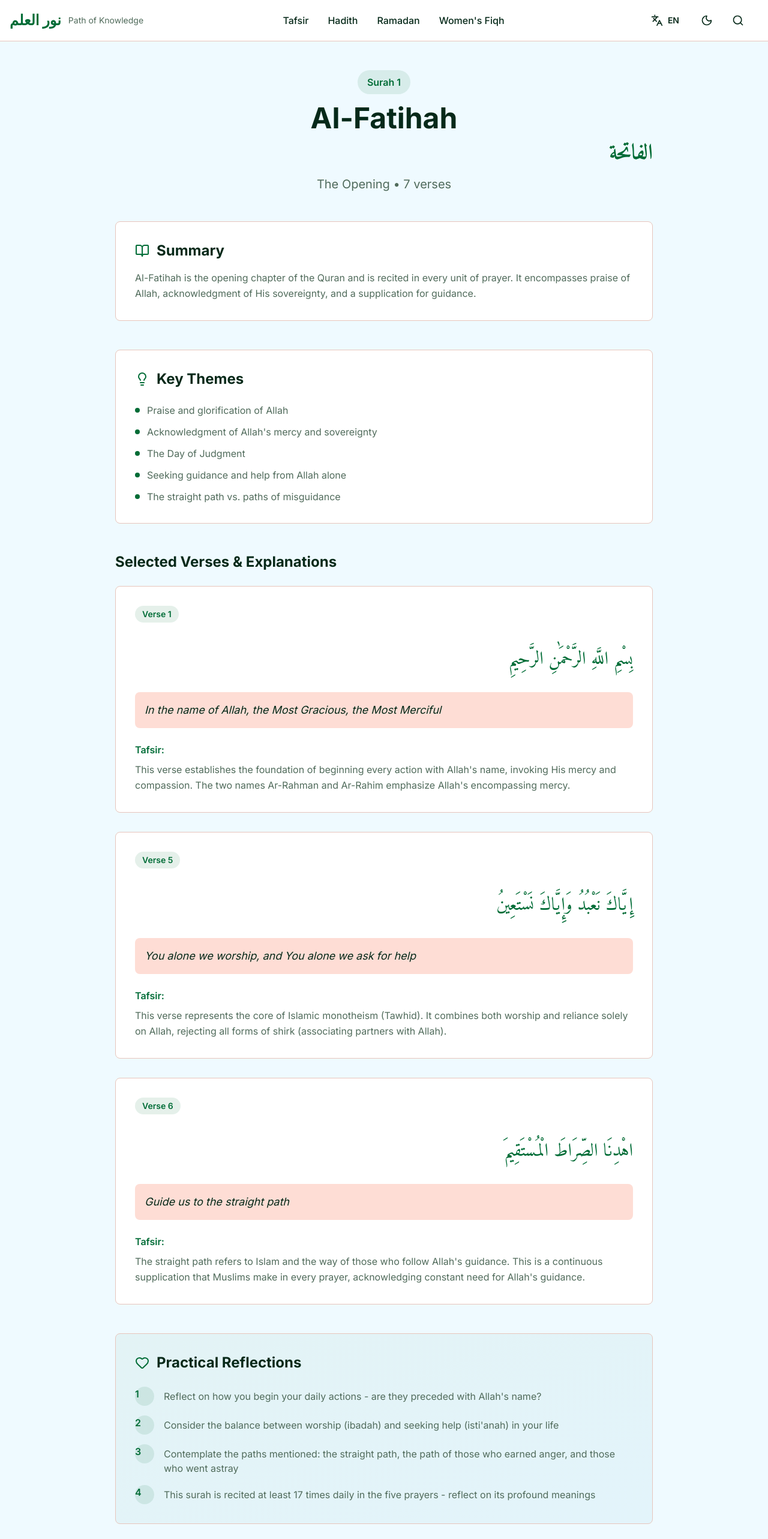
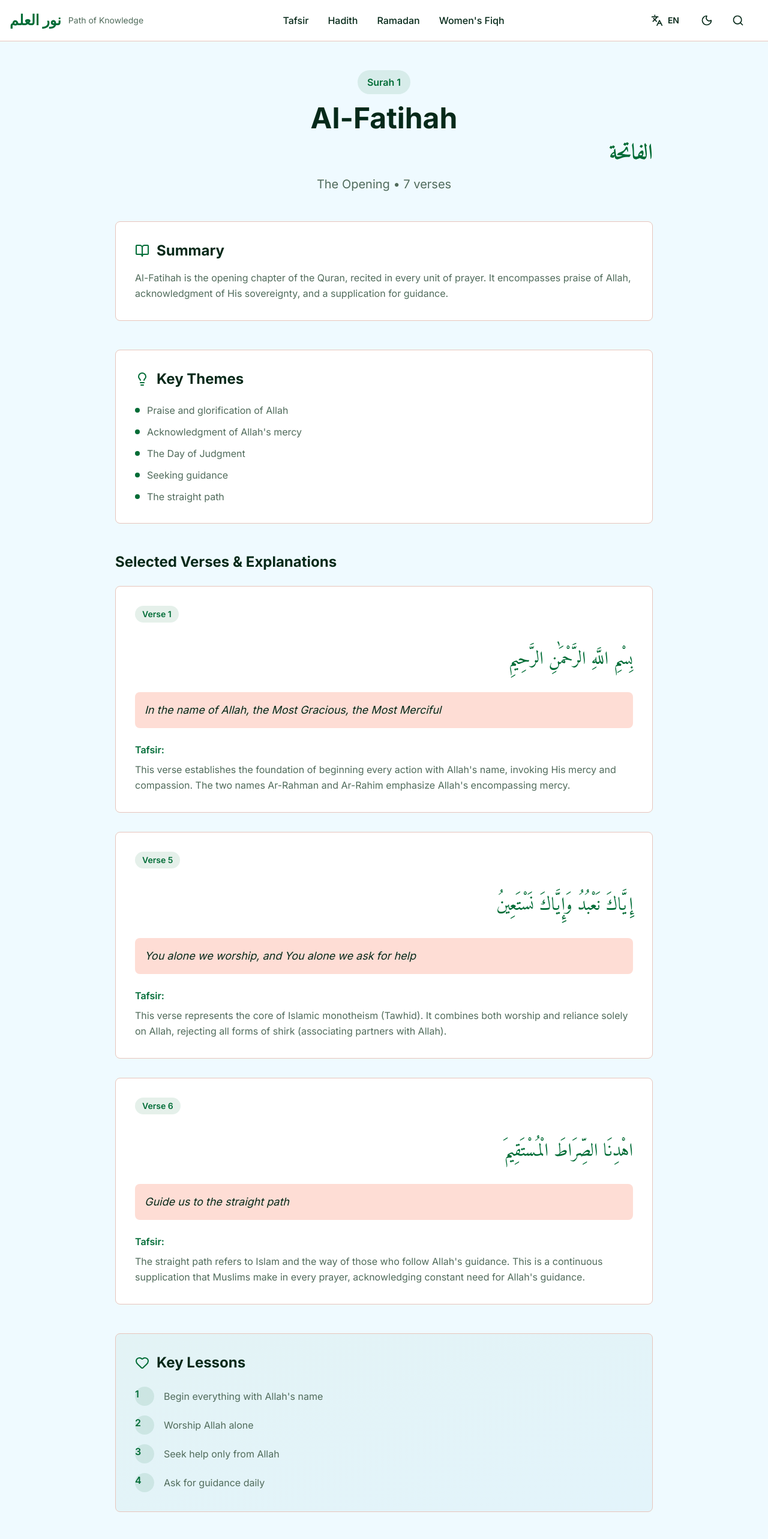
Before and after one commit to Mahammed988/noor-al-ilm, a Next.js app: page /tafsir/1 in a window 1280 px wide. Shown: the top 2566 px of the page at 60% size. Built offline with nearby package versions, Linux system fonts and the light colour scheme.

Commit message:
Fix Surah detail pages with bilingual support

```diff
--- a/app/tafsir/[id]/page.tsx
+++ b/app/tafsir/[id]/page.tsx
@@ -1,56 +1,58 @@
+"use client";
+
 import { notFound } from "next/navigation";
 import { BookOpen, Lightbulb, Heart } from "lucide-react";
+import { useLanguage } from "@/components/LanguageSelector";
+import { getAllSurahs } from "@/lib/data/complete-surahs";
 
-const surahData: Record<string, any> = {
-  "1": {
-    number: 1,
-    name: "Al-Fatihah",
-    nameAr: "الفاتحة",
-    meaning: "The Opening",
-    verses: 7,
-    summary: "Al-Fatihah is the opening chapter of the Quran and is recited in every unit of prayer. It encompasses praise of Allah, acknowledgment of His sovereignty, and a supplication for guidance.",
-    themes: [
-      "Praise and glorification of Allah",
-      "Acknowledgment of Allah's mercy and sovereignty",
-      "The Day of Judgment",
-      "Seeking guidance and help from Allah alone",
-      "The straight path vs. paths of misguidance"
-    ],
-    keyVerses: [
+export default function SurahPage({ params }: { params: { id: string } }) {
+  const language = useLanguage();
+  const allSurahs = getAllSurahs();
+  const surah = allSurahs.find(s => s.number === parseInt(params.id));
+
+  if (!surah) {
+    notFound();
+  }
+
+  // Sample verses for Al-Fatihah (you can expand this)
+  const sampleVerses = params.id === "1" ? [
     {
       number: 1,
       arabic: "بِسْمِ اللَّهِ الرَّحْمَٰنِ الرَّحِيمِ",
-        translation: "In the name of Allah, the Most Gracious, the Most Merciful",
-        tafsir: "This verse establishes the foundation of beginning every action with Allah's name, invoking His mercy and compassion. The two names Ar-Rahman and Ar-Rahim emphasize Allah's encompassing mercy."
+      translation: {
+        en: "In the name of Allah, the Most Gracious, the Most Merciful",
+        om: "Maqaa Rabbii, Araaraa Guddaa, Araaraa Dhugaa"
+      },
+      tafsir: {
+        en: "This verse establishes the foundation of beginning every action with Allah's name, invoking His mercy and compassion. The two names Ar-Rahman and Ar-Rahim emphasize Allah's encompassing mercy.",
+        om: "Aayanni kun bu'uura hojii hunda maqaa Rabbiitiin jalqabuu, araaraa fi gara laafina Isaa kadhachuu hundeessa. Maqoonni lamaan Ar-Rahman fi Ar-Rahim araaraa Rabbii bal'aa ta'e cimsanii agarsiisu."
+      }
     },
     {
       number: 5,
       arabic: "إِيَّاكَ نَعْبُدُ وَإِيَّاكَ نَسْتَعِينُ",
-        translation: "You alone we worship, and You alone we ask for help",
-        tafsir: "This verse represents the core of Islamic monotheism (Tawhid). It combines both worship and reliance solely on Allah, rejecting all forms of shirk (associating partners with Allah)."
+      translation: {
+        en: "You alone we worship, and You alone we ask for help",
+        om: "Si qofa waaqeffanna, Si qofa gargaarsa kadhanna"
+      },
+      tafsir: {
+        en: "This verse represents the core of Islamic monotheism (Tawhid). It combines both worship and reliance solely on Allah, rejecting all forms of shirk (associating partners with Allah).",
+        om: "Aayanni kun bu'uura Rabbii tokkicha ta'uu Islaamaa (Tawhid) bakka bu'a. Waaqeffannaa fi Rabbitti amanachuu qofa walitti makuun, bifa shirka (Rabbitti waan biraa makuu) hunda dida."
+      }
     },
     {
       number: 6,
       arabic: "اهْدِنَا الصِّرَاطَ الْمُسْتَقِيمَ",
-        translation: "Guide us to the straight path",
-        tafsir: "The straight path refers to Islam and the way of those who follow Allah's guidance. This is a continuous supplication that Muslims make in every prayer, acknowledging constant need for Allah's guidance."
+      translation: {
+        en: "Guide us to the straight path",
+        om: "Karaa qajeelaa nuuf agarsiisi"
+      },
+      tafsir: {
+        en: "The straight path refers to Islam and the way of those who follow Allah's guidance. This is a continuous supplication that Muslims make in every prayer, acknowledging constant need for Allah's guidance.",
+        om: "Karaan qajeelaan Islaama fi karaa warra qajeelfama Rabbii hordofan agarsiisa. Kun kadhannaa Musliimoonni salaata hunda keessatti godhan yoo ta'u, barbaachisummaa qajeelfama Rabbii yeroo hunda akka barbaachisu beekuu dha."
       }
-    ],
-    reflections: [
-      "Reflect on how you begin your daily actions - are they preceded with Allah's name?",
-      "Consider the balance between worship (ibadah) and seeking help (isti'anah) in your life",
-      "Contemplate the paths mentioned: the straight path, the path of those who earned anger, and those who went astray",
-      "This surah is recited at least 17 times daily in the five prayers - reflect on its profound meanings"
-    ]
     }
-};
-
-export default function SurahPage({ params }: { params: { id: string } }) {
-  const surah = surahData[params.id];
-
-  if (!surah) {
-    notFound();
-  }
+  ] : [];
 
   return (
     <div className="min-h-screen py-12">
@@ -59,81 +61,123 @@ export default function SurahPage({ params }: { params: { id: string } }) {
           {/* Header */}
           <div className="text-center mb-12">
             <div className="inline-block px-4 py-2 bg-primary/10 rounded-full text-primary font-semibold mb-4">
-              Surah {surah.number}
+              {language === 'en' ? 'Surah' : 'Suuraa'} {surah.number}
             </div>
             <h1 className="text-4xl md:text-5xl font-bold mb-4">{surah.name}</h1>
             <h2 className="text-3xl md:text-4xl font-bold mb-4 arabic-text text-primary">{surah.nameAr}</h2>
-            <p className="text-xl text-muted-foreground">{surah.meaning} • {surah.verses} verses</p>
+            <p className="text-xl text-muted-foreground">
+              {language === 'en' ? surah.meaning.en : surah.meaning.om} • {surah.verses} {language === 'en' ? 'verses' : 'aayatoota'}
+            </p>
           </div>
 
           {/* Summary */}
           <section className="mb-12 bg-card rounded-lg p-8 border border-border">
             <div className="flex items-center mb-4">
               <BookOpen className="w-6 h-6 text-primary mr-3" />
-              <h3 className="text-2xl font-bold">Summary</h3>
+              <h3 className="text-2xl font-bold">{language === 'en' ? 'Summary' : 'Cuunfaa'}</h3>
             </div>
-            <p className="text-muted-foreground leading-relaxed">{surah.summary}</p>
+            <p className="text-muted-foreground leading-relaxed">
+              {language === 'en' ? surah.summary.en : surah.summary.om}
+            </p>
           </section>
 
           {/* Key Themes */}
+          {surah.themes && surah.themes.length > 0 && (
             <section className="mb-12 bg-card rounded-lg p-8 border border-border">
               <div className="flex items-center mb-6">
                 <Lightbulb className="w-6 h-6 text-primary mr-3" />
-              <h3 className="text-2xl font-bold">Key Themes</h3>
+                <h3 className="text-2xl font-bold">{language === 'en' ? 'Key Themes' : 'Mata-dureewwan Ijoo'}</h3>
               </div>
               <ul className="space-y-3">
-              {surah.themes.map((theme: string, index: number) => (
+                {surah.themes.map((theme: any, index: number) => (
                   <li key={index} className="flex items-start">
                     <span className="inline-block w-2 h-2 bg-primary rounded-full mt-2 mr-3 flex-shrink-0" />
-                  <span className="text-muted-foreground">{theme}</span>
+                    <span className="text-muted-foreground">
+                      {language === 'en' ? theme.en : theme.om}
+                    </span>
                   </li>
                 ))}
               </ul>
             </section>
+          )}
 
-          {/* Key Verses with Tafsir */}
+          {/* Sample Verses with Tafsir */}
+          {sampleVerses.length > 0 && (
             <section className="mb-12">
-            <h3 className="text-2xl font-bold mb-6">Selected Verses & Explanations</h3>
+              <h3 className="text-2xl font-bold mb-6">
+                {language === 'en' ? 'Selected Verses & Explanations' : 'Aayatoota Filatamoo fi Ibsa'}
+              </h3>
               <div className="space-y-8">
-              {surah.keyVerses.map((verse: any) => (
+                {sampleVerses.map((verse: any) => (
                   <div key={verse.number} className="bg-card rounded-lg p-8 border border-border">
                     <div className="mb-4">
                       <span className="inline-block px-3 py-1 bg-primary/10 text-primary rounded-full text-sm font-semibold mb-4">
-                      Verse {verse.number}
+                        {language === 'en' ? 'Verse' : 'Aayata'} {verse.number}
                       </span>
                     </div>
                     <div className="arabic-text text-3xl mb-6 leading-loose text-primary">
                       {verse.arabic}
                     </div>
                     <div className="mb-6 p-4 bg-secondary/50 rounded-lg">
-                    <p className="text-lg italic">{verse.translation}</p>
+                      <p className="text-lg italic">
+                        {language === 'en' ? verse.translation.en : verse.translation.om}
+                      </p>
                     </div>
                     <div>
-                    <h4 className="font-semibold mb-2 text-primary">Tafsir:</h4>
-                    <p className="text-muted-foreground leading-relaxed">{verse.tafsir}</p>
+                      <h4 className="font-semibold mb-2 text-primary">
+                        {language === 'en' ? 'Tafsir:' : 'Ibsa:'}
+                      </h4>
+                      <p className="text-muted-foreground leading-relaxed">
+                        {language === 'en' ? verse.tafsir.en : verse.tafsir.om}
+                      </p>
                     </div>
                   </div>
                 ))}
               </div>
             </section>
+          )}
 
-          {/* Practical Reflections */}
+          {/* Key Lessons */}
+          {surah.keyLessons && surah.keyLessons.length > 0 && (
             <section className="bg-gradient-to-br from-primary/5 to-accent/5 rounded-lg p-8 border border-border">
               <div className="flex items-center mb-6">
                 <Heart className="w-6 h-6 text-primary mr-3" />
-              <h3 className="text-2xl font-bold">Practical Reflections</h3>
+                <h3 className="text-2xl font-bold">
+                  {language === 'en' ? 'Key Lessons' : 'Barnoota Ijoo'}
+                </h3>
               </div>
               <div className="space-y-4">
-              {surah.reflections.map((reflection: string, index: number) => (
+                {surah.keyLessons.map((lesson: any, index: number) => (
                   <div key={index} className="flex items-start">
                     <span className="inline-block w-8 h-8 bg-primary/10 text-primary rounded-full flex items-center justify-center font-semibold mr-4 flex-shrink-0">
                       {index + 1}
                     </span>
-                  <p className="text-muted-foreground pt-1">{reflection}</p>
+                    <p className="text-muted-foreground pt-1">
+                      {language === 'en' ? lesson.en : lesson.om}
+                    </p>
                   </div>
                 ))}
               </div>
             </section>
+          )}
+
+          {/* Note for other Surahs */}
+          {sampleVerses.length === 0 && (
+            <div className="bg-card rounded-lg p-8 border border-border text-center">
+              <p className="text-muted-foreground mb-4">
+                {language === 'en'
+                  ? 'Detailed verse-by-verse tafsir for this Surah is being prepared.'
+                  : 'Ibsi bal\'aa aayata aayataan suuraa kanaaf qophaa\'aa jira.'
+                }
+              </p>
+              <p className="text-sm text-muted-foreground">
+                {language === 'en'
+                  ? 'Summary and key themes are available above.'
+                  : 'Cuunfaa fi mata-dureewwan ijoo armaan olitti argamu.'
+                }
+              </p>
+            </div>
+          )}
         </div>
       </div>
     </div>
```
Also changed, not shown: 1 other file (tests, documents, lock files or other folders). Lines whose indentation alone changed are shown as unchanged.
